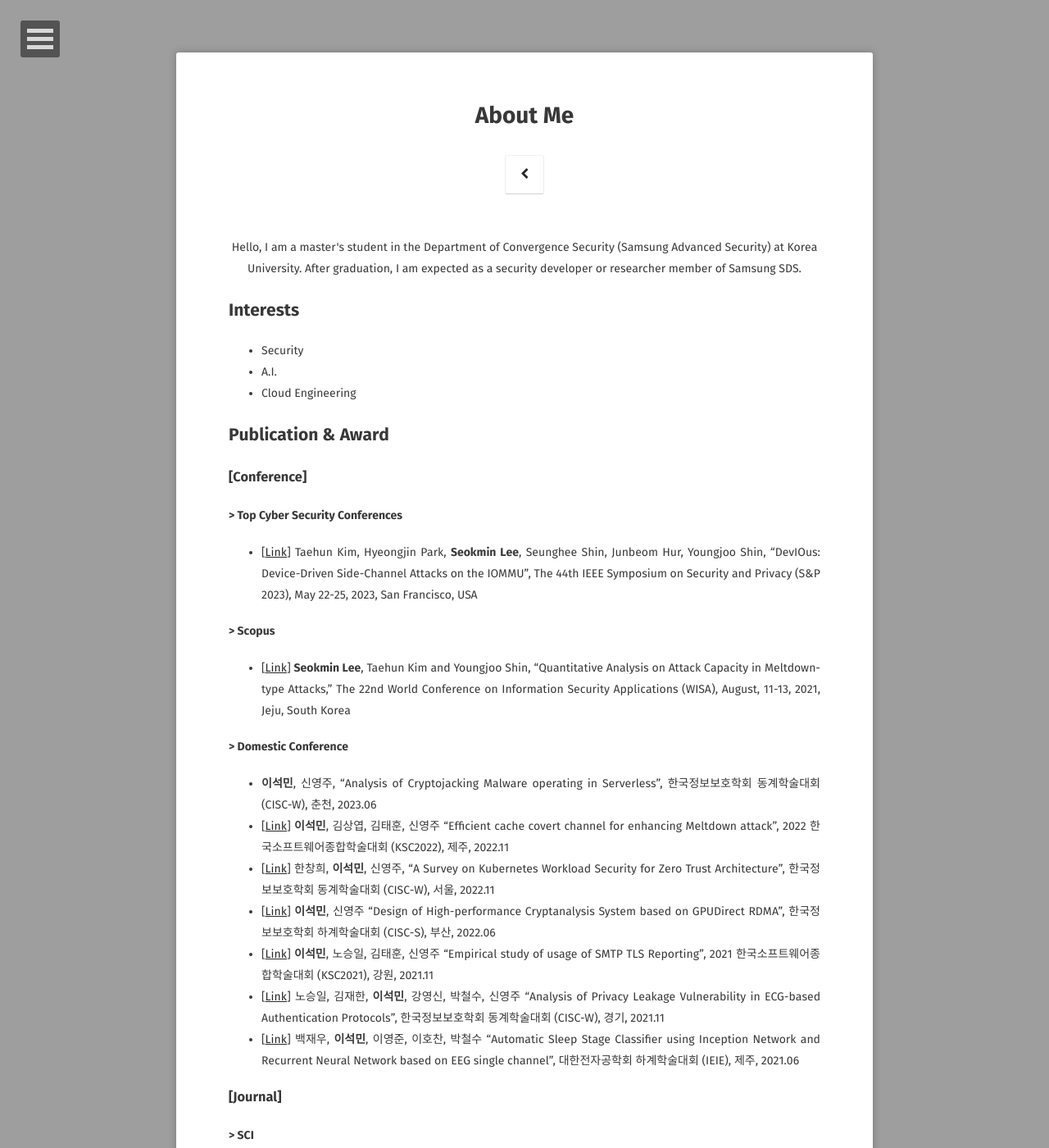
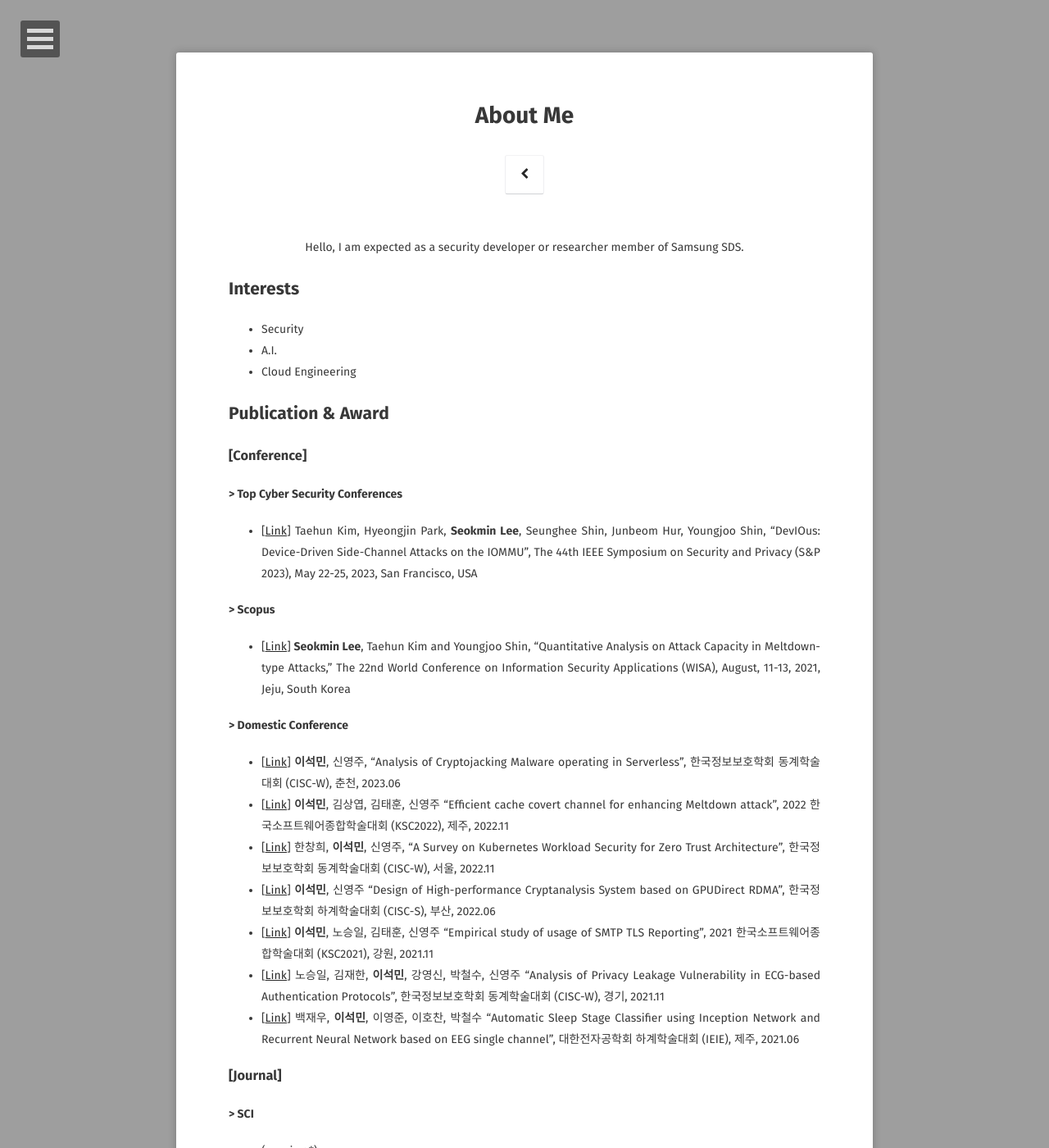
Before and after one commit to leesk212/leesk212.github.io, a Jekyll site: the page built from about/index.md, in a window 1280 px wide and 1400 px high. Shown: the whole window at 82% size. Built offline with Jekyll 4.4.1, drawn with Linux system fonts in a browser that asks for light colours; some web fonts are replaced.

Commit message:
Update index.md

```diff
--- a/about/index.md
+++ b/about/index.md
@@ -8,8 +8,7 @@ toc: True
 ---
 
 <center>
-Hello, I am a master's student in the Department of Convergence Security (Samsung Advanced Security) at Korea University.
-After graduation, I am expected as a security developer or researcher member of Samsung SDS.
+Hello, I am expected as a security developer or researcher member of Samsung SDS.
 </center>
 
 
@@ -31,7 +30,7 @@ After graduation, I am expected as a security developer or researcher member of
 * [[Link](https://dl.acm.org/doi/abs/10.1007/978-3-030-89432-0_18)] __Seokmin Lee__, Taehun Kim and Youngjoo Shin, "Quantitative Analysis on Attack Capacity in Meltdown-type Attacks," The 22nd World Conference on Information Security Applications (WISA), August, 11-13, 2021, Jeju, South Korea
 
 #### > Domestic Conference
-* __이석민__, 신영주, "Analysis of Cryptojacking Malware operating in Serverless", 한국정보보호학회 동계학술대회 (CISC-W), 춘천, 2023.06
+* [[Link](https://sp2023.ieee-security.org/index.html)] __이석민__, 신영주, "Analysis of Cryptojacking Malware operating in Serverless", 한국정보보호학회 동계학술대회 (CISC-W), 춘천, 2023.06
 * [[Link](https://www.dbpia.co.kr/pdf/pdfView.do?nodeId=NODE11224294)] __이석민__, 김상엽, 김태훈, 신영주 "Efficient cache covert channel for enhancing Meltdown attack", 2022 한국소프트웨어종합학술대회 (KSC2022), 제주, 2022.11
 * [[Link](https://s3.us-west-2.amazonaws.com/secure.notion-static.com/876fb064-2e22-4d25-b419-da17ae125972/Zero_Trust_아키텍처_구현을_위한_쿠버네티스_워크로드_보안_연구_동향_최종본.pdf?X-Amz-Algorithm=AWS4-HMAC-SHA256&X-Amz-Content-Sha256=UNSIGNED-PAYLOAD&X-Amz-Credential=AKIAT73L2G45EIPT3X45%2F20230110%2Fus-west-2%2Fs3%2Faws4_request&X-Amz-Date=20230110T035157Z&X-Amz-Expires=86400&X-Amz-Signature=f2b81cf4da9b7e99d7cc2960beeafa78ad3d6d7e672d7a3e7073ebc81d4cd05b&X-Amz-SignedHeaders=host&response-content-disposition=filename%3D"Zero_Trust_%25EC%2595%2584%25ED%2582%25A4%25ED%2585%258D%25EC%25B2%2598_%25EA%25B5%25AC%25ED%2598%2584%25EC%259D%2584_%25EC%259C%2584%25ED%2595%259C_%25EC%25BF%25A0%25EB%25B2%2584%25EB%2584%25A4%25ED%258B%25B0%25EC%258A%25A4_%25EC%259B%258C%25ED%2581%25AC%25EB%25A1%259C%25EB%2593%259C_%25EB%25B3%25B4%25EC%2595%2588_%25EC%2597%25B0%25EA%25B5%25AC_%25EB%258F%2599%25ED%2596%25A5_%25EC%25B5%259C%25EC%25A2%2585%25EB%25B3%25B8.pdf"&x-id=GetObject)] 한창희, __이석민__, 신영주, "A Survey on Kubernetes Workload Security for Zero Trust Architecture", 한국정보보호학회 동계학술대회 (CISC-W), 서울, 2022.11
 * [[Link](https://s3.us-west-2.amazonaws.com/secure.notion-static.com/87c84b6d-8a84-4e54-9ad9-e074bedf1619/%28최종%29Design_of_High-performance_Cryptanalysis_System_based_on_GPUDirect_RDMA.pdf?X-Amz-Algorithm=AWS4-HMAC-SHA256&X-Amz-Content-Sha256=UNSIGNED-PAYLOAD&X-Amz-Credential=AKIAT73L2G45EIPT3X45%2F20230110%2Fus-west-2%2Fs3%2Faws4_request&X-Amz-Date=20230110T035445Z&X-Amz-Expires=86400&X-Amz-Signature=751180d5507d2e0cbd25196b920e72a1774db5d18a07ac8134c3ab7a1f9d1500&X-Amz-SignedHeaders=host&response-content-disposition=filename%3D"%28%25EC%25B5%259C%25EC%25A2%2585%29Design%2520of%2520High-performance%2520Cryptanalysis%2520System%2520based%2520on%2520GPUDirect%2520RDMA.pdf"&x-id=GetObject)] __이석민__,  신영주 "Design of High-performance Cryptanalysis System based on GPUDirect RDMA", 한국정보보호학회 하계학술대회 (CISC-S), 부산, 2022.06
```
